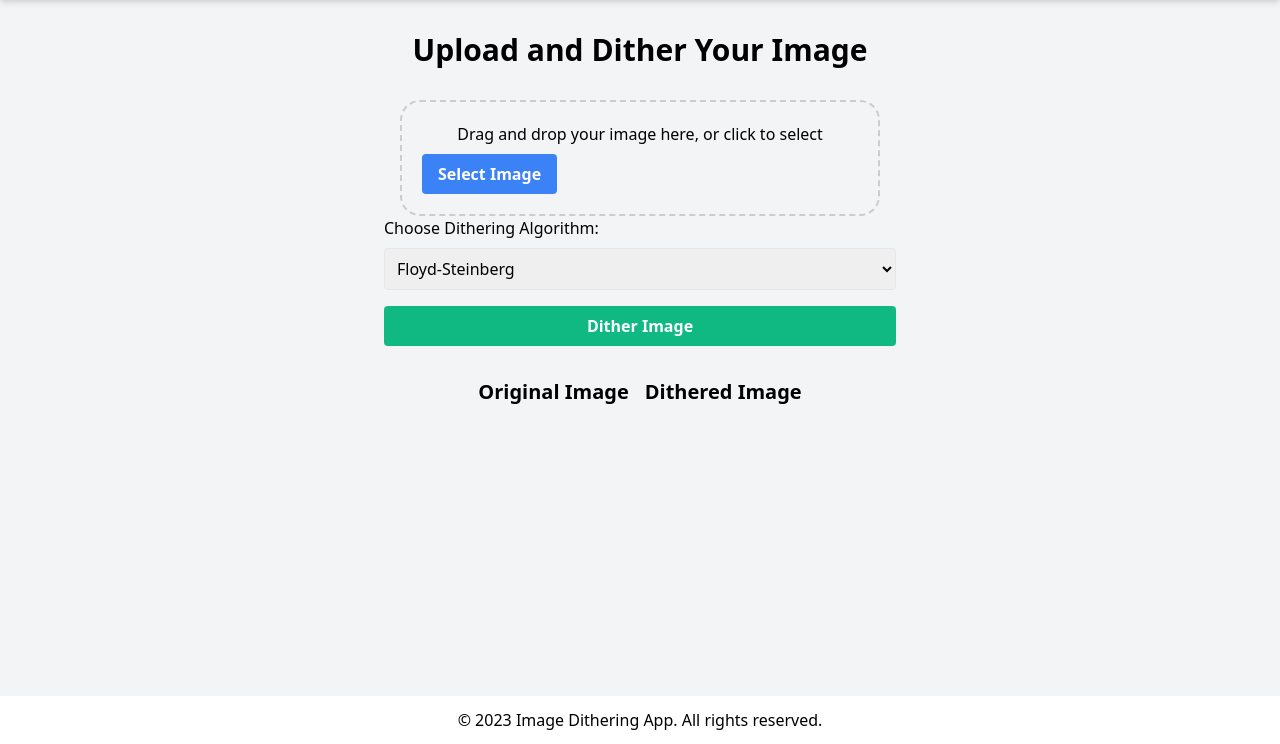
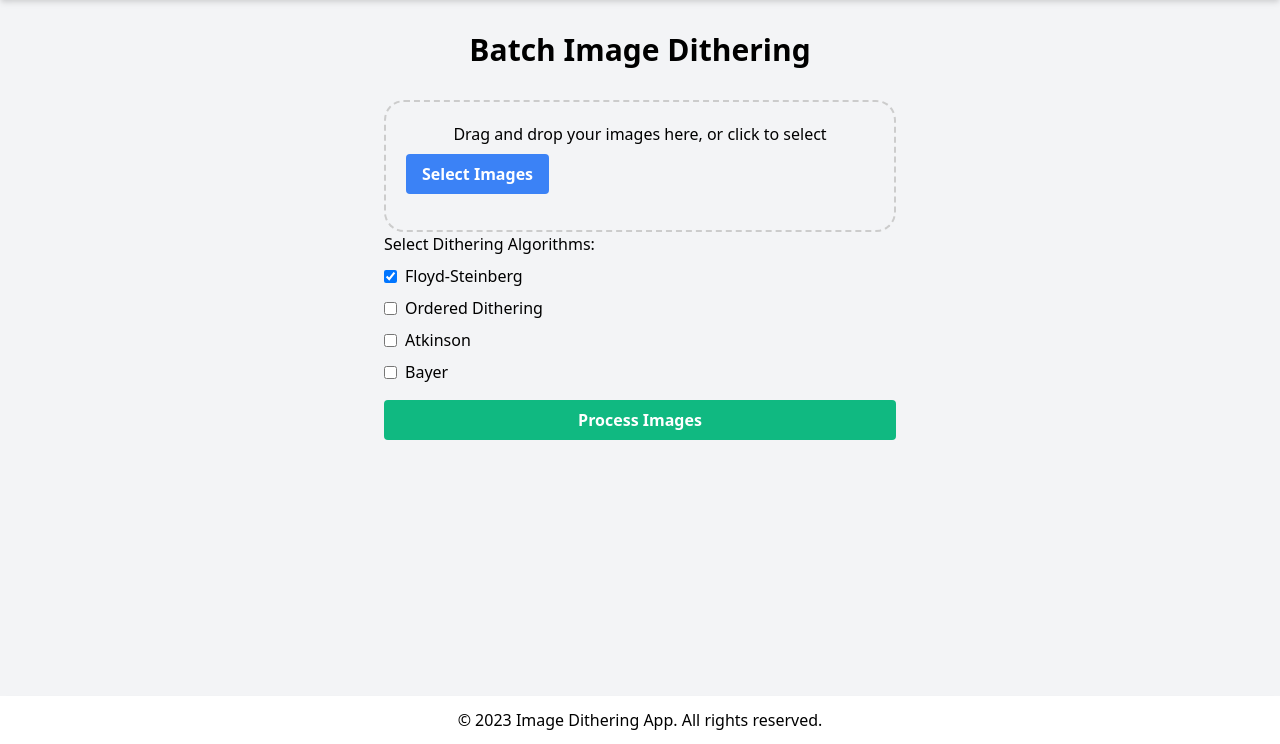
Before and after one commit to learnwithcc/dither-magic, a Flask app: page / in a window 1280 px wide. Shown: the part 56-800 px from the top of the page. Run offline with Flask 3, Linux system fonts and the light colour scheme.

Commit message:
Agent query: Can you test the batch processing by uploading multiple images and selecting different algorithms? Please verify if: 1. Multiple file selection works 2. The progress indicators appear 3. Results are displayed in a grid 4. Individual and batch downloads work

```diff
--- a/app.py
+++ b/app.py
@@ -24,9 +24,11 @@ def index():
 def dither_image():
     if 'file' not in request.files:
         return jsonify({'error': 'No file part'}), 400
+
     file = request.files['file']
     if file.filename == '':
         return jsonify({'error': 'No selected file'}), 400
+
     if file and allowed_file(file.filename):
         filename = secure_filename(file.filename)
         filepath = os.path.join(app.config['UPLOAD_FOLDER'], filename)
@@ -51,9 +53,17 @@ def dither_image():
                 dithered.save(output, format='PNG')
                 output.seek(0)
                 os.remove(filepath)
-                return send_file(output, mimetype='image/png', as_attachment=True, download_name='dithered.png')
+                return send_file(
+                    output,
+                    mimetype='image/png',
+                    as_attachment=True,
+                    download_name=f'{algorithm}_{filename}'
+                )
         except Exception as e:
+            if os.path.exists(filepath):
+                os.remove(filepath)
             return jsonify({'error': str(e)}), 500
+
     return jsonify({'error': 'Invalid file type'}), 400
 
 if __name__ == '__main__':
--- a/static/css/tailwind.css
+++ b/static/css/tailwind.css
@@ -4,7 +4,7 @@
 .drag-drop-zone {
     border: 2px dashed #ccc;
     border-radius: 20px;
-    width: 480px;
+    width: 100%;
     margin: 0 auto;
     padding: 20px;
 }
--- a/static/js/main.js
+++ b/static/js/main.js
@@ -1,12 +1,12 @@
 document.addEventListener('DOMContentLoaded', () => {
     const form = document.getElementById('upload-form');
     const fileInput = document.getElementById('file-input');
-    const algorithmSelect = document.getElementById('algorithm');
     const dragDropZone = document.getElementById('drag-drop-zone');
-    const preview = document.getElementById('preview');
-    const result = document.getElementById('result');
-    const downloadLink = document.getElementById('download-link');
+    const fileList = document.getElementById('file-list');
+    const resultsGrid = document.getElementById('results-grid');
+    const batchDownload = document.getElementById('batch-download');
 
+    // Drag and drop handlers
     dragDropZone.addEventListener('dragover', (e) => {
         e.preventDefault();
         dragDropZone.classList.add('dragover');
@@ -20,28 +20,53 @@ document.addEventListener('DOMContentLoaded', () => {
         e.preventDefault();
         dragDropZone.classList.remove('dragover');
         fileInput.files = e.dataTransfer.files;
-        updatePreview();
+        updateFileList();
     });
 
-    fileInput.addEventListener('change', updatePreview);
+    fileInput.addEventListener('change', updateFileList);
 
-    function updatePreview() {
-        const file = fileInput.files[0];
-        if (file) {
-            const reader = new FileReader();
-            reader.onload = (e) => {
-                preview.src = e.target.result;
-                preview.style.display = 'block';
-            };
-            reader.readAsDataURL(file);
-        }
+    function updateFileList() {
+        fileList.innerHTML = '';
+        Array.from(fileInput.files).forEach(file => {
+            const fileItem = document.createElement('div');
+            fileItem.className = 'file-item';
+            fileItem.innerHTML = `
+                <span>${file.name}</span>
+                <div class="progress-bar hidden">
+                    <div class="progress-bar-fill" style="width: 0%"></div>
+                </div>
+            `;
+            fileList.appendChild(fileItem);
+        });
     }
 
     form.addEventListener('submit', async (e) => {
         e.preventDefault();
-        const formData = new FormData(form);
 
+        const selectedAlgorithms = Array.from(form.querySelectorAll('input[name="algorithms"]:checked'))
+            .map(input => input.value);
+
+        if (selectedAlgorithms.length === 0) {
+            alert('Please select at least one dithering algorithm');
+            return;
+        }
+
+        resultsGrid.innerHTML = '';
+        form.classList.add('loading');
+        const files = Array.from(fileInput.files);
+        const results = [];
+
+        for (let file of files) {
+            const fileItem = fileList.querySelector(`div:contains('${file.name}')`);
+            const progressBar = fileItem.querySelector('.progress-bar');
+            progressBar.classList.remove('hidden');
+
+            for (let algorithm of selectedAlgorithms) {
                 try {
+                    const formData = new FormData();
+                    formData.append('file', file);
+                    formData.append('algorithm', algorithm);
+
                     const response = await fetch('/dither', {
                         method: 'POST',
                         body: formData
@@ -50,17 +75,51 @@ document.addEventListener('DOMContentLoaded', () => {
                     if (response.ok) {
                         const blob = await response.blob();
                         const url = URL.createObjectURL(blob);
-                result.src = url;
-                result.style.display = 'block';
-                downloadLink.href = url;
-                downloadLink.style.display = 'inline-block';
+
+                        const resultCard = document.createElement('div');
+                        resultCard.className = 'result-card';
+                        resultCard.innerHTML = `
+                            <h3 class="font-bold mb-2">${file.name} - ${algorithm}</h3>
+                            <img src="${url}" alt="Dithered image">
+                            <a href="${url}" download="${algorithm}_${file.name}" class="mt-2 inline-block bg-blue-500 hover:bg-blue-600 text-white text-sm py-1 px-3 rounded">
+                                Download
+                            </a>
+                        `;
+                        resultsGrid.appendChild(resultCard);
+                        results.push({ url, filename: `${algorithm}_${file.name}` });
                     } else {
                         const error = await response.json();
-                alert(`Error: ${error.error}`);
+                        throw new Error(error.error);
                     }
                 } catch (error) {
                     console.error('Error:', error);
-            alert('An error occurred while processing the image.');
+                    const errorCard = document.createElement('div');
+                    errorCard.className = 'result-card bg-red-50';
+                    errorCard.innerHTML = `
+                        <h3 class="font-bold mb-2">${file.name} - ${algorithm}</h3>
+                        <p class="text-red-500">Error: ${error.message}</p>
+                    `;
+                    resultsGrid.appendChild(errorCard);
+                }
+            }
+        }
+
+        form.classList.remove('loading');
+        if (results.length > 0) {
+            batchDownload.classList.remove('hidden');
+            batchDownload.querySelector('button').onclick = () => {
+                results.forEach(({ url, filename }) => {
+                    const link = document.createElement('a');
+                    link.href = url;
+                    link.download = filename;
+                    link.click();
+                });
+            };
         }
     });
+
+    // Helper function to find elements containing text
+    Element.prototype.contains = function(text) {
+        return this.textContent.includes(text);
+    };
 });
--- a/templates/index.html
+++ b/templates/index.html
@@ -19,44 +19,52 @@
     </header>
 
     <main class="container mx-auto px-6 py-8 flex-grow">
-        <h1 class="text-3xl font-bold mb-8 text-center">Upload and Dither Your Image</h1>
+        <h1 class="text-3xl font-bold mb-8 text-center">Batch Image Dithering</h1>
         <form id="upload-form" class="max-w-lg mx-auto">
             <div id="drag-drop-zone" class="drag-drop-zone mb-4">
-                <p class="text-center mb-2">Drag and drop your image here, or click to select</p>
-                <input type="file" id="file-input" name="file" accept="image/*" class="hidden" required>
+                <p class="text-center mb-2">Drag and drop your images here, or click to select</p>
+                <input type="file" id="file-input" name="files[]" accept="image/*" multiple class="hidden" required>
                 <button type="button" onclick="document.getElementById('file-input').click()" class="bg-blue-500 hover:bg-blue-600 text-white font-bold py-2 px-4 rounded">
-                    Select Image
+                    Select Images
                 </button>
+                <div id="file-list" class="mt-4 space-y-2"></div>
             </div>
             <div class="mb-4">
-                <label for="algorithm" class="block mb-2">Choose Dithering Algorithm:</label>
-                <select id="algorithm" name="algorithm" class="w-full p-2 border rounded" required>
-                    <option value="floyd-steinberg">Floyd-Steinberg</option>
-                    <option value="ordered">Ordered Dithering</option>
-                    <option value="atkinson">Atkinson</option>
-                    <option value="bayer">Bayer</option>
-                </select>
+                <label class="block mb-2">Select Dithering Algorithms:</label>
+                <div class="space-y-2">
+                    <label class="flex items-center">
+                        <input type="checkbox" name="algorithms" value="floyd-steinberg" class="mr-2" checked>
+                        Floyd-Steinberg
+                    </label>
+                    <label class="flex items-center">
+                        <input type="checkbox" name="algorithms" value="ordered" class="mr-2">
+                        Ordered Dithering
+                    </label>
+                    <label class="flex items-center">
+                        <input type="checkbox" name="algorithms" value="atkinson" class="mr-2">
+                        Atkinson
+                    </label>
+                    <label class="flex items-center">
+                        <input type="checkbox" name="algorithms" value="bayer" class="mr-2">
+                        Bayer
+                    </label>
+                </div>
             </div>
             <button type="submit" class="w-full bg-green-500 hover:bg-green-600 text-white font-bold py-2 px-4 rounded">
-                Dither Image
+                Process Images
             </button>
         </form>
 
-        <div class="mt-8 flex justify-center space-x-4">
-            <div>
-                <h2 class="text-xl font-bold mb-2">Original Image</h2>
-                <img id="preview" src="#" alt="Original image preview" class="max-w-xs hidden">
-            </div>
-            <div>
-                <h2 class="text-xl font-bold mb-2">Dithered Image</h2>
-                <img id="result" src="#" alt="Dithered image result" class="max-w-xs hidden">
+        <div class="mt-8">
+            <div id="results-grid" class="grid grid-cols-1 md:grid-cols-2 lg:grid-cols-3 gap-4">
+                <!-- Results will be dynamically added here -->
             </div>
         </div>
 
-        <div class="mt-4 text-center">
-            <a id="download-link" href="#" download="dithered.png" class="bg-blue-500 hover:bg-blue-600 text-white font-bold py-2 px-4 rounded inline-block hidden">
-                Download Dithered Image
-            </a>
+        <div id="batch-download" class="mt-8 text-center hidden">
+            <button class="bg-blue-500 hover:bg-blue-600 text-white font-bold py-2 px-4 rounded">
+                Download All Results
+            </button>
         </div>
     </main>
 
```
Also changed, not shown: other parts of static/css/tailwind.css (+40 -0 lines), 1 other file. Lines whose indentation alone changed are shown as unchanged.
